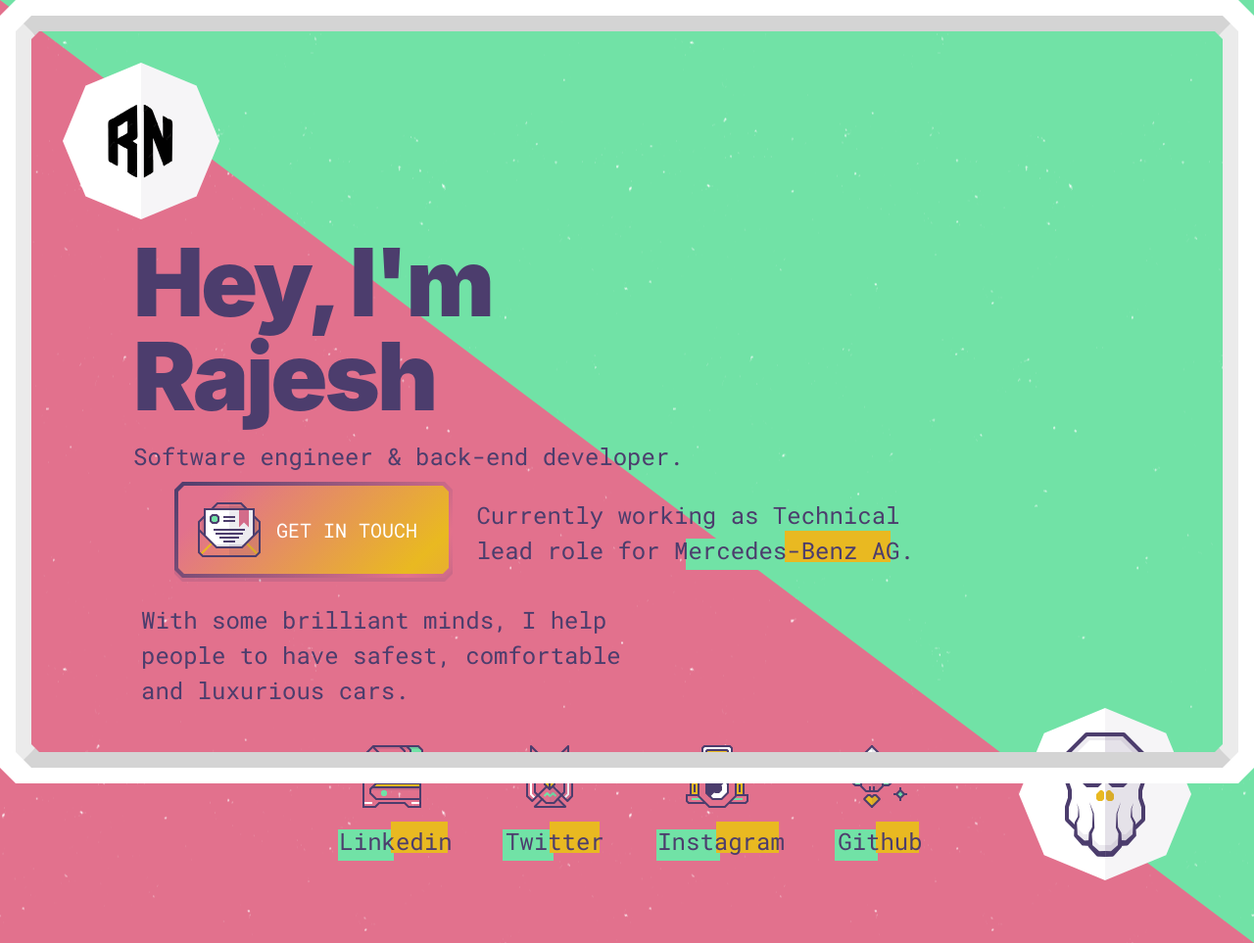
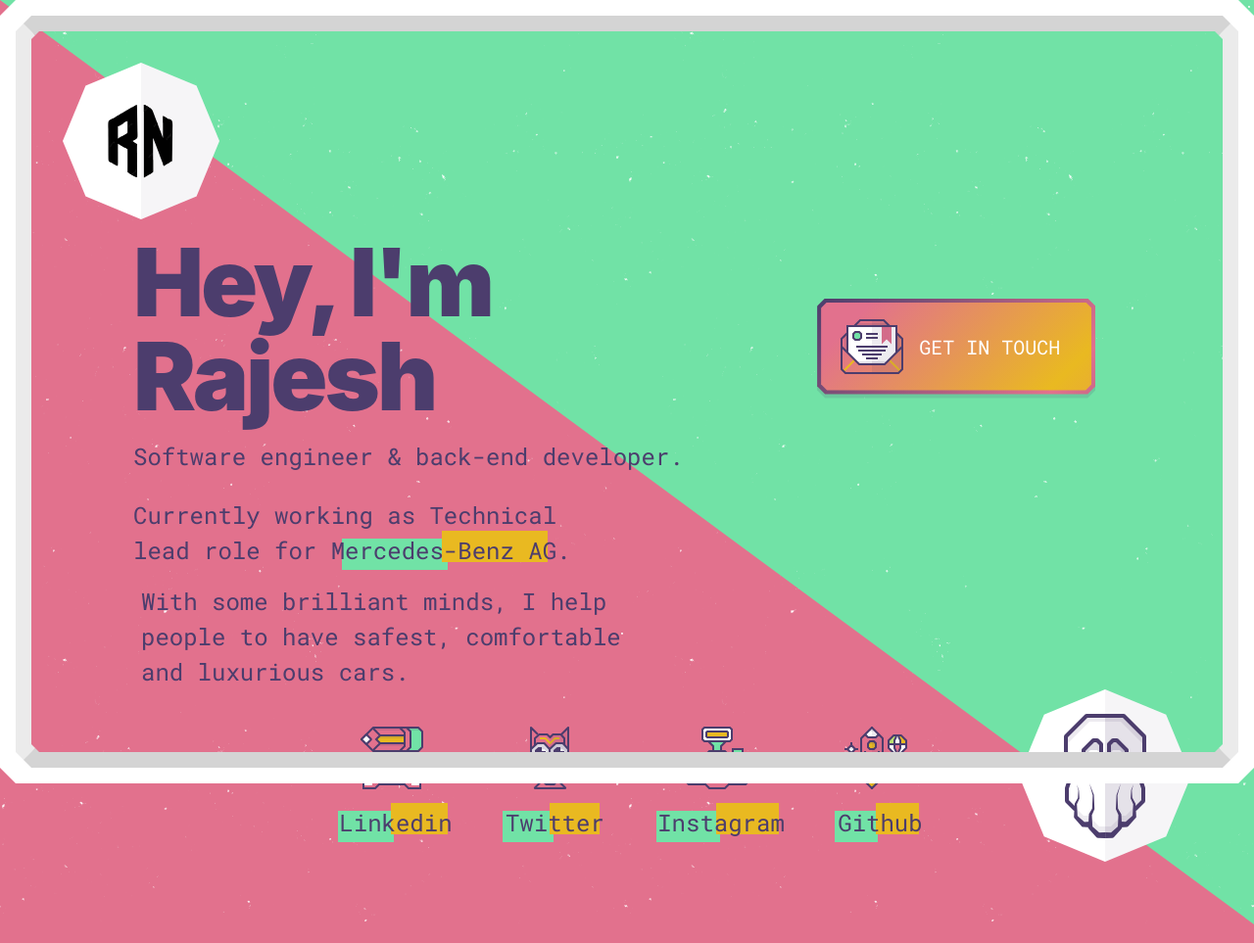
Before and after one commit to rbitnode/rbitnode.github.io, a plain HTML site: page index.html in a window 1280 px wide. Shown: the whole page at 98% size. Drawn offline with Linux system fonts and the light colour scheme.

Commit message:
Update styles.css

```diff
--- a/assets/css/styles.css
+++ b/assets/css/styles.css
@@ -636,7 +636,7 @@ a:active {
     .grid__col--one-third {
         display: inline-block;
         vertical-align: middle;
-        width: 33.3333333333%
+        width: 30.3333333333%
     }
 }
 
```
